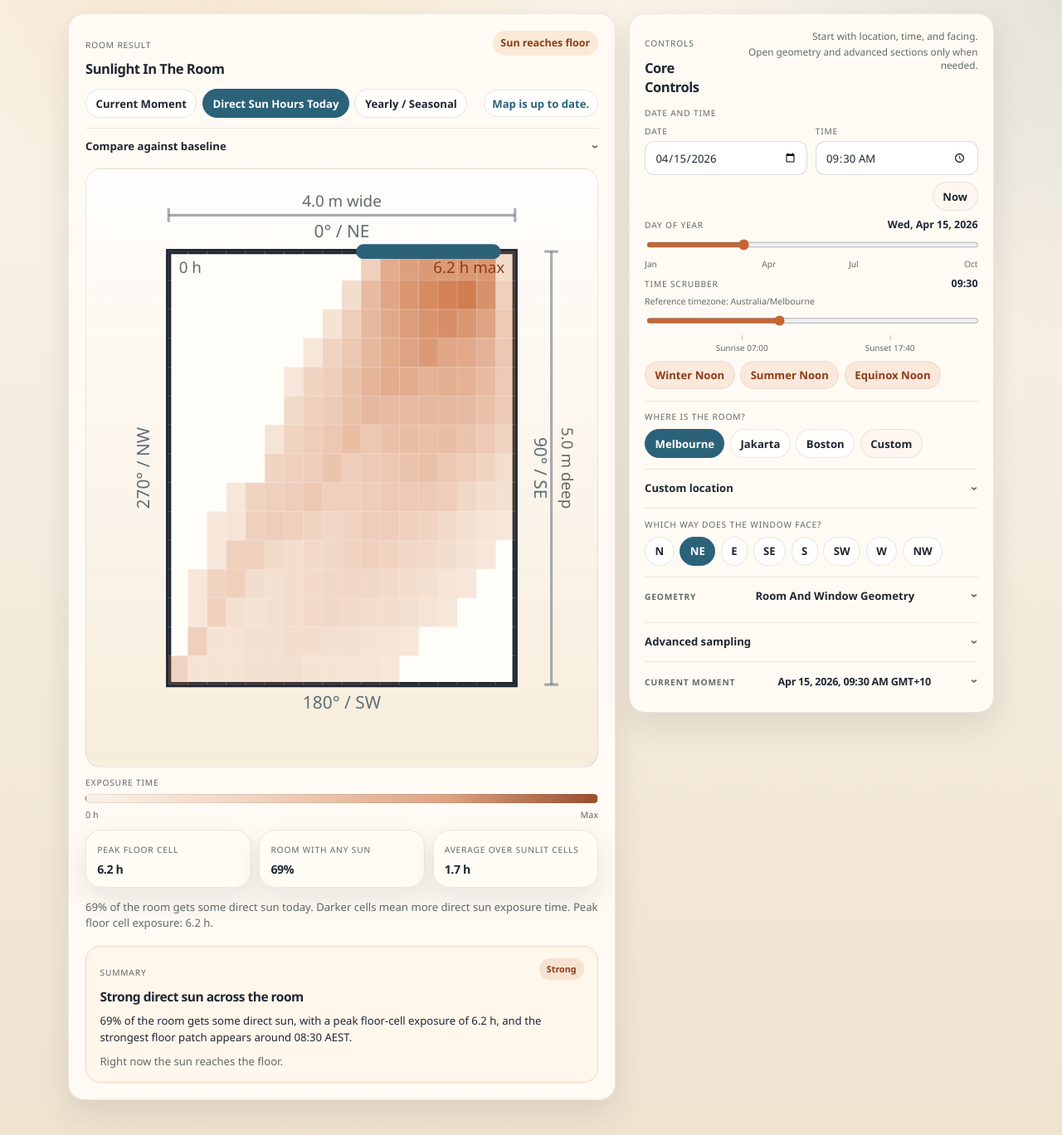
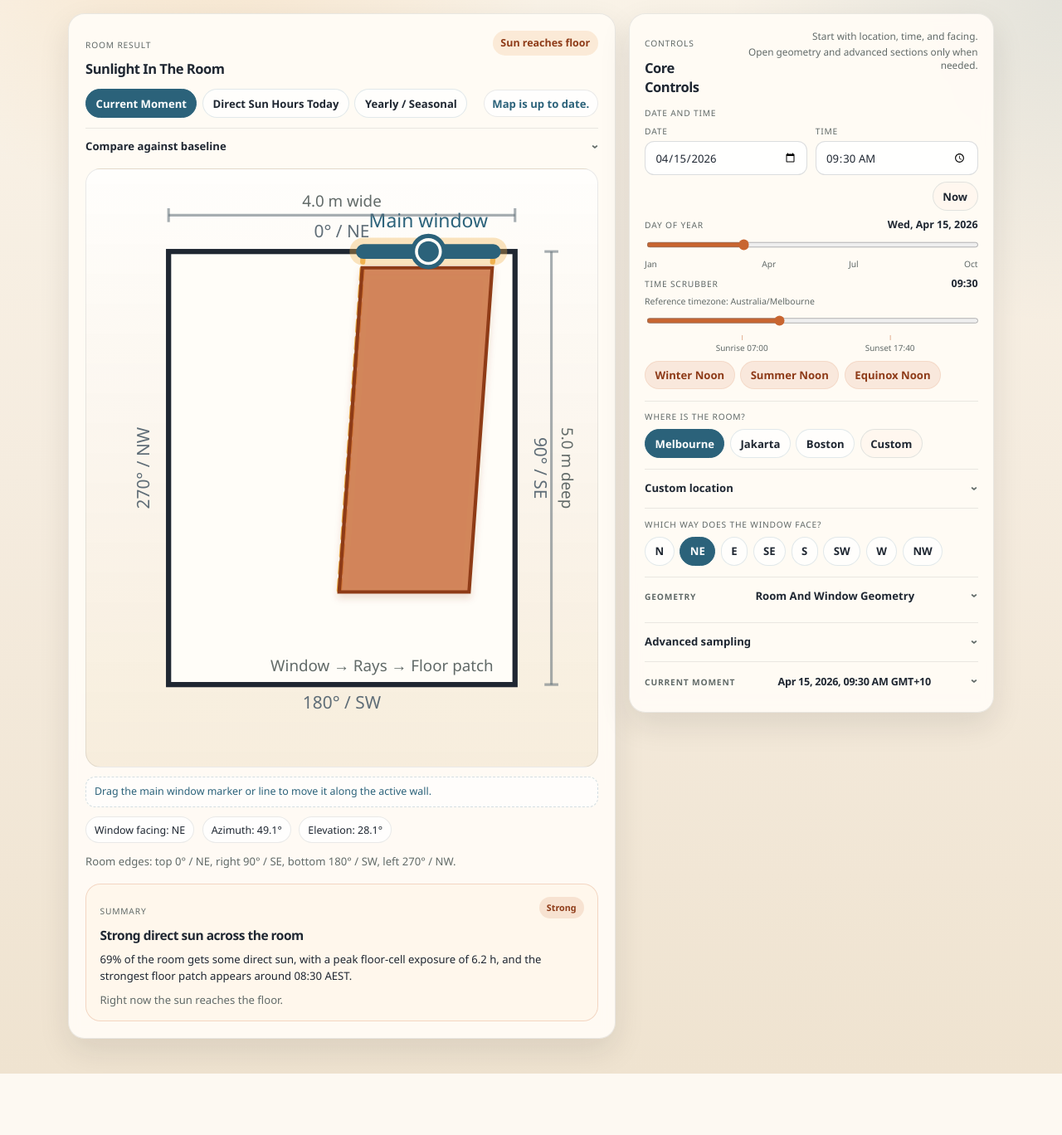
Before and after one commit to adhni/sunlight_house_project, a Flask app: page / in a window 1280 px wide. Shown: the part 155-1523 px from the top of the page at 83% size. After the commit the page ends 1449 px from the top, so only its background shows below. Run offline with Flask 3, Linux system fonts and the light colour scheme; some libraries are stand-ins or nearby versions.

Commit message:
Improve window drag discoverability

```diff
--- a/static/app.js
+++ b/static/app.js
@@ -60,6 +60,7 @@
   let baselinePayload = null;
   const defaultUpdateMessage = "Map is up to date.";
   const baselineStorageKey = "sunlight-house-baseline";
+  let activeWindowDrag = null;
 
   function isLeapYear(year) {
     return (year % 4 === 0 && year % 100 !== 0) || year % 400 === 0;
@@ -313,6 +314,10 @@
   function parseFiniteNumber(value) {
     const parsed = parseFloat(value);
     return Number.isFinite(parsed) ? parsed : null;
+  }
+
+  function clamp(value, min, max) {
+    return Math.min(Math.max(value, min), max);
   }
 
   function compassLabelForDegrees(degrees) {
@@ -631,6 +636,183 @@
     debouncedRefresh();
   }
 
+  function roomPointFromPointer(svg, event) {
+    if (!svg) {
+      return null;
+    }
+    const rect = svg.getBoundingClientRect();
+    if (!rect.width || !rect.height) {
+      return null;
+    }
+    const viewBox = svg.viewBox.baseVal;
+    const viewX = viewBox.x + ((event.clientX - rect.left) / rect.width) * viewBox.width;
+    const viewY = viewBox.y + ((event.clientY - rect.top) / rect.height) * viewBox.height;
+    return {
+      x: viewX,
+      y: currentPayload.room.depth - viewY,
+    };
+  }
+
+  function windowWallBounds(payload) {
+    const wall = payload.active_window.wall;
+    const roomWidth = payload.room.width;
+    const roomDepth = payload.room.depth;
+    const segment = payload.windows[0].wall_segment_xy;
+    const segmentWidth = Math.abs(segment[1][0] - segment[0][0]) || Math.abs(segment[1][1] - segment[0][1]);
+    const windowWidth = parseFiniteNumber(windowWidthInput.value) ?? segmentWidth;
+    const halfSpan = windowWidth / 2;
+
+    if (wall === "north" || wall === "south") {
+      return {
+        axis: "x",
+        min: halfSpan,
+        max: roomWidth - halfSpan,
+        halfWindow: halfSpan,
+      };
+    }
+
+    return {
+      axis: "y",
+      min: halfSpan,
+      max: roomDepth - halfSpan,
+      halfWindow: halfSpan,
+    };
+  }
+
+  function wallSegmentFromCenter(payload, centerValue) {
+    const wall = payload.active_window.wall;
+    const roomWidth = payload.room.width;
+    const roomDepth = payload.room.depth;
+    const bounds = windowWallBounds(payload);
+    const clampedCenter = clamp(centerValue, bounds.min, bounds.max);
+    const halfWindow = bounds.halfWindow;
+
+    if (wall === "north") {
+      return [[clampedCenter - halfWindow, roomDepth], [clampedCenter + halfWindow, roomDepth]];
+    }
+    if (wall === "south") {
+      return [[clampedCenter - halfWindow, 0], [clampedCenter + halfWindow, 0]];
+    }
+    if (wall === "east") {
+      return [[roomWidth, clampedCenter - halfWindow], [roomWidth, clampedCenter + halfWindow]];
+    }
+    return [[0, clampedCenter - halfWindow], [0, clampedCenter + halfWindow]];
+  }
+
+  function updateRoomWindowPreview(segment) {
+    const container = document.getElementById("room-snapshot-svg");
+    if (!container || !segment) {
+      return;
+    }
+    const svg = container.querySelector("svg");
+    if (!svg) {
+      return;
+    }
+    const depth = currentPayload.room.depth;
+    const [start, end] = segment;
+    const midX = (start[0] + end[0]) / 2;
+    const midY = (start[1] + end[1]) / 2;
+    const startY = depth - start[1];
+    const endY = depth - end[1];
+    const midSvgY = depth - midY;
+
+    [
+      "room-window-glow",
+      "room-window-line",
+      "room-window-hit",
+    ].forEach((id) => {
+      const element = container.querySelector(`#${id}`);
+      if (!element) {
+        return;
+      }
+      element.setAttribute("x1", String(start[0]));
+      element.setAttribute("y1", String(startY));
+      element.setAttribute("x2", String(end[0]));
+      element.setAttribute("y2", String(endY));
+    });
+
+    const circle = container.querySelector("#room-window-handle");
+    if (circle) {
+      circle.setAttribute("cx", String(midX));
+      circle.setAttribute("cy", String(midSvgY));
+    }
+
+    const sourceCircle = container.querySelector("#room-window-source");
+    if (sourceCircle) {
+      sourceCircle.setAttribute("cx", String(midX));
+      sourceCircle.setAttribute("cy", String(midSvgY));
+    }
+
+    const sourceText = container.querySelector("#room-window-label");
+    if (sourceText) {
+      sourceText.setAttribute("x", String(midX));
+      sourceText.setAttribute("y", String(midSvgY - 0.28));
+    }
+  }
+
+  function handleWindowDragMove(event) {
+    if (!activeWindowDrag) {
+      return;
+    }
+    const point = roomPointFromPointer(activeWindowDrag.svg, event);
+    if (!point) {
+      return;
+    }
+    const bounds = windowWallBounds(currentPayload);
+    const rawCenter = bounds.axis === "x" ? point.x : point.y;
+    const snappedCenter = Math.round(clamp(rawCenter, bounds.min, bounds.max) * 10) / 10;
+    windowSpanCenterInput.value = snappedCenter.toFixed(1);
+    updateRoomWindowPreview(wallSegmentFromCenter(currentPayload, snappedCenter));
+    setUpdateStatus("Release to update the sunlight preview.", "draft");
+  }
+
+  function endWindowDrag(event) {
+    if (!activeWindowDrag) {
+      return;
+    }
+    if (event && activeWindowDrag.svg.releasePointerCapture && event.pointerId !== undefined) {
+      try {
+        activeWindowDrag.svg.releasePointerCapture(event.pointerId);
+      } catch (error) {
+        console.debug(error);
+      }
+    }
+    window.removeEventListener("pointermove", handleWindowDragMove);
+    window.removeEventListener("pointerup", endWindowDrag);
+    window.removeEventListener("pointercancel", endWindowDrag);
+    document.body.classList.remove("is-dragging-window");
+    activeWindowDrag = null;
+    scheduleRefresh("Window moved. Updating preview...");
+  }
+
+  function wireRoomWindowDrag() {
+    const container = document.getElementById("room-snapshot-svg");
+    const svg = container ? container.querySelector("svg") : null;
+    const dragHandles = container ? Array.from(container.querySelectorAll("[data-window-drag-handle]")) : [];
+    if (!container || !svg || dragHandles.length === 0) {
+      return;
+    }
+
+    dragHandles.forEach((dragHandle) => {
+      dragHandle.addEventListener("pointerdown", (event) => {
+        event.preventDefault();
+        activeWindowDrag = { svg };
+        document.body.classList.add("is-dragging-window");
+        if (svg.setPointerCapture && event.pointerId !== undefined) {
+          try {
+            svg.setPointerCapture(event.pointerId);
+          } catch (error) {
+            console.debug(error);
+          }
+        }
+        window.addEventListener("pointermove", handleWindowDragMove);
+        window.addEventListener("pointerup", endWindowDrag);
+        window.addEventListener("pointercancel", endWindowDrag);
+        handleWindowDragMove(event);
+      });
+    });
+  }
+
   function createRoomSvg(payload) {
     const width = payload.room.width;
     const depth = payload.room.depth;
@@ -668,14 +850,17 @@
       return `<polygon points="${points}" fill="rgba(200,101,48,${alpha})" stroke="#8e3b18" stroke-width="0.04"></polygon>`;
     }).join("");
 
-    const windowLine = `<line x1="${windowA[0]}" y1="${depth - windowA[1]}" x2="${windowB[0]}" y2="${depth - windowB[1]}" stroke="#2b627a" stroke-width="0.17" stroke-linecap="round"></line>`;
-    const windowGlow = `<line x1="${windowA[0]}" y1="${depth - windowA[1]}" x2="${windowB[0]}" y2="${depth - windowB[1]}" stroke="rgba(240,178,79,0.35)" stroke-width="0.32" stroke-linecap="round"></line>`;
+    const dragCursor = activeWindow.wall === "north" || activeWindow.wall === "south" ? "ew-resize" : "ns-resize";
+    const windowLine = `<line id="room-window-line" x1="${windowA[0]}" y1="${depth - windowA[1]}" x2="${windowB[0]}" y2="${depth - windowB[1]}" stroke="#2b627a" stroke-width="0.17" stroke-linecap="round"></line>`;
+    const windowGlow = `<line id="room-window-glow" x1="${windowA[0]}" y1="${depth - windowA[1]}" x2="${windowB[0]}" y2="${depth - windowB[1]}" stroke="rgba(240,178,79,0.35)" stroke-width="0.32" stroke-linecap="round"></line>`;
+    const windowDragHit = `<line id="room-window-hit" data-window-drag-handle="true" x1="${windowA[0]}" y1="${depth - windowA[1]}" x2="${windowB[0]}" y2="${depth - windowB[1]}" stroke="rgba(43,98,122,0.001)" stroke-width="0.62" stroke-linecap="round" pointer-events="stroke" style="cursor:${dragCursor}"></line>`;
     const rayLines = rays.map(([start, end]) => (
       `<line x1="${start[0]}" y1="${depth - start[1]}" x2="${end[0]}" y2="${depth - end[1]}" stroke="#f0b24f" stroke-width="0.06" stroke-linecap="round" stroke-dasharray="0.12 0.08"></line>`
     )).join("");
     const sourceMarker = `
-      <circle cx="${windowMid[0]}" cy="${depth - windowMid[1]}" r="0.12" fill="#2b627a"></circle>
-      <text x="${windowMid[0]}" y="${depth - windowMid[1] - 0.28}" font-size="0.22" text-anchor="middle" fill="#2b627a">Main window</text>
+      <circle id="room-window-handle" data-window-drag-handle="true" cx="${windowMid[0]}" cy="${depth - windowMid[1]}" r="0.18" fill="#fffdf8" stroke="#2b627a" stroke-width="0.05" pointer-events="all" style="cursor:${dragCursor}"></circle>
+      <circle id="room-window-source" data-window-drag-handle="true" cx="${windowMid[0]}" cy="${depth - windowMid[1]}" r="0.12" fill="#2b627a" pointer-events="all" style="cursor:${dragCursor}"></circle>
+      <text id="room-window-label" x="${windowMid[0]}" y="${depth - windowMid[1] - 0.28}" font-size="0.22" text-anchor="middle" fill="#2b627a">Main window</text>
     `;
     const noPatch = payload.snapshot.patches.length === 0
       ? `<text x="${width / 2}" y="${depth / 2 + 0.6}" font-size="0.28" text-anchor="middle" fill="#616a68">No direct floor patch</text>`
@@ -705,6 +890,7 @@
         ${rayLines}
         <g filter="url(#patchShadow)">${patchPolygons}</g>
         ${windowLine}
+        ${windowDragHit}
         ${sourceMarker}
         ${noPatch}
         ${dimensionGuides}
@@ -790,6 +976,7 @@
       : "No direct sun");
 
     setHtml("room-snapshot-svg", createRoomSvg(payload));
+    wireRoomWindowDrag();
     setHtml("daily-exposure-svg", createExposureMapSvg(payload, payload.daily.exposure_grid, "Daily sunlight map"));
     updateExposureLegendAndStats(payload.daily.exposure_grid, "daily");
     hideExposureTooltip(dailyExposureTooltip);
--- a/static/styles.css
+++ b/static/styles.css
@@ -24,6 +24,10 @@ body {
     radial-gradient(circle at 20% 0%, rgba(239, 175, 99, 0.22), transparent 24%),
     radial-gradient(circle at 100% 10%, rgba(73, 113, 130, 0.12), transparent 22%),
     linear-gradient(180deg, #faf4e9 0%, #f5ecdf 50%, #efe3d0 100%);
+}
+
+body.is-dragging-window {
+  user-select: none;
 }
 
 .page-shell {
@@ -657,6 +661,17 @@ input[type="range"] {
   margin-top: 14px;
 }
 
+.drag-hint {
+  margin: 14px 0 0;
+  padding: 10px 12px;
+  border-radius: 14px;
+  border: 1px dashed rgba(43, 98, 122, 0.2);
+  background: rgba(255, 255, 255, 0.66);
+  color: var(--cool);
+  font-size: 0.95rem;
+  line-height: 1.45;
+}
+
 .snapshot-facts span {
   padding: 8px 12px;
   border-radius: 999px;
--- a/templates/index.html
+++ b/templates/index.html
@@ -54,8 +54,8 @@
 
             <div class="result-toolbar">
               <div class="chip-row result-tab-row">
-                <button type="button" class="chip-button" data-result-tab="current">Current Moment</button>
-                <button type="button" class="chip-button is-active" data-result-tab="sunlight-map">Direct Sun Hours Today</button>
+                <button type="button" class="chip-button is-active" data-result-tab="current">Current Moment</button>
+                <button type="button" class="chip-button" data-result-tab="sunlight-map">Direct Sun Hours Today</button>
                 <button type="button" class="chip-button" data-result-tab="long-range">Yearly / Seasonal</button>
               </div>
               <div class="result-status-row">
@@ -113,10 +113,11 @@
               </section>
             </details>
 
-            <div class="result-view" data-result-panel="current">
+            <div class="result-view is-active" data-result-panel="current">
               <div class="room-snapshot-shell">
                 <div id="room-snapshot-svg" class="room-snapshot room-snapshot-large"></div>
               </div>
+              <p class="drag-hint">Drag the main window marker or line to move it along the active wall.</p>
 
               <div class="snapshot-facts">
                 <span id="snapshot-window-fact">Window facing: {{ form_values.window_facing }}</span>
@@ -129,7 +130,7 @@
               </p>
             </div>
 
-            <div class="result-view is-active" data-result-panel="sunlight-map">
+            <div class="result-view" data-result-panel="sunlight-map">
               <div class="room-snapshot-shell">
                 <div id="daily-exposure-svg" class="room-snapshot room-snapshot-large"></div>
                 <div id="daily-exposure-tooltip" class="chart-tooltip" hidden></div>
```
